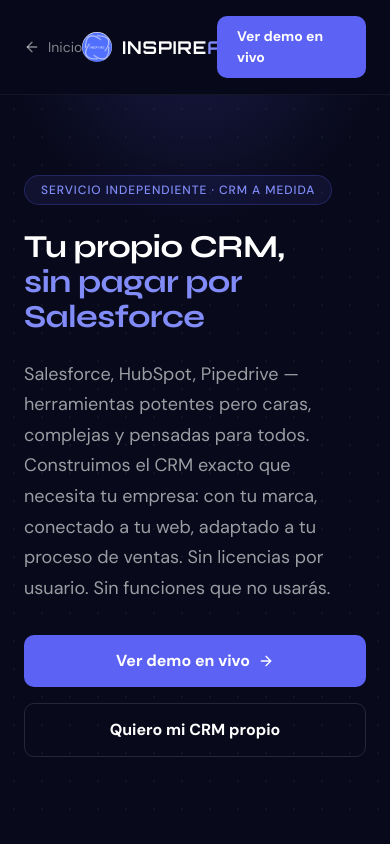
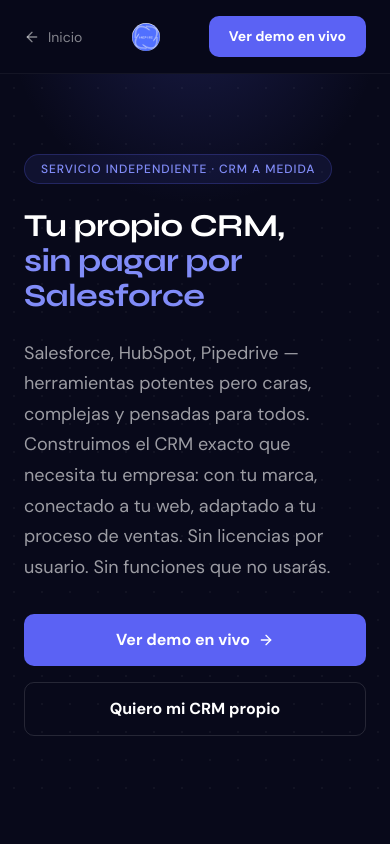
Before and after one commit to inspireai360/InspireAI, a Next.js app: page /formacion-ia-equipos in a window 390 px wide. Shown: the top 844 px of the page. Built offline with nearby package versions, Linux system fonts and the light colour scheme.

Commit message:
feat: usar LandingNav compartido con dropdown de servicios

```diff
--- a/app/formacion-ia-equipos/page-client.tsx
+++ b/app/formacion-ia-equipos/page-client.tsx
@@ -1,7 +1,8 @@
 "use client";
 import Link from "next/link";
-import { ArrowLeft, ArrowRight, Check } from "lucide-react";
+import { ArrowRight, Check } from "lucide-react";
 import { motion } from "framer-motion";
+import LandingNav from "@/components/LandingNav";
 
 export default function CRMPersonalizado() {
   const fadeUp = { hidden:{ opacity:0, y:20 }, visible:{ opacity:1, y:0, transition:{ duration:0.5, ease:[0.16,1,0.3,1] } } };
@@ -9,22 +10,7 @@
 
   return (
     <div className="min-h-screen bg-dark text-white selection:bg-primary/30 selection:text-white">
-      <nav className="py-4 border-b border-white/5 bg-[#08091A]/90 backdrop-blur-md sticky top-0 z-50">
-        <div className="mx-auto px-6 max-w-6xl flex items-center justify-between">
-          <Link href="/" className="inline-flex items-center gap-2 text-white/50 hover:text-white transition-colors text-sm">
-            <ArrowLeft className="w-4 h-4" /> Inicio
-          </Link>
-          <Link href="/" className="flex items-center gap-2.5">
-            <img src="/logo.png" alt="InspireAI" width={30} height={30}
-              style={{ width:30, height:30, borderRadius:"50%", objectFit:"cover", flexShrink:0 }} />
-            <span className="font-orbitron font-bold text-[1.1rem] tracking-[0.05em] text-white">
-              INSPIRE<span style={{ color:"#818CF8" }}>AI</span>
-            </span>
-          </Link>
-          <a href="https://crm-demo-inspireai.vercel.app" target="_blank" rel="noopener noreferrer"
-            className="btn-primary-sm hidden md:flex">Ver demo en vivo</a>
-        </div>
-      </nav>
+      <LandingNav ctaLabel="Ver demo en vivo" ctaHref="https://crm-demo-inspireai.vercel.app" ctaExternal />
 
       {/* Hero */}
       <section className="relative pt-20 pb-16 md:pt-28 md:pb-24 overflow-hidden" style={{ background:"#08091A" }}>
```
